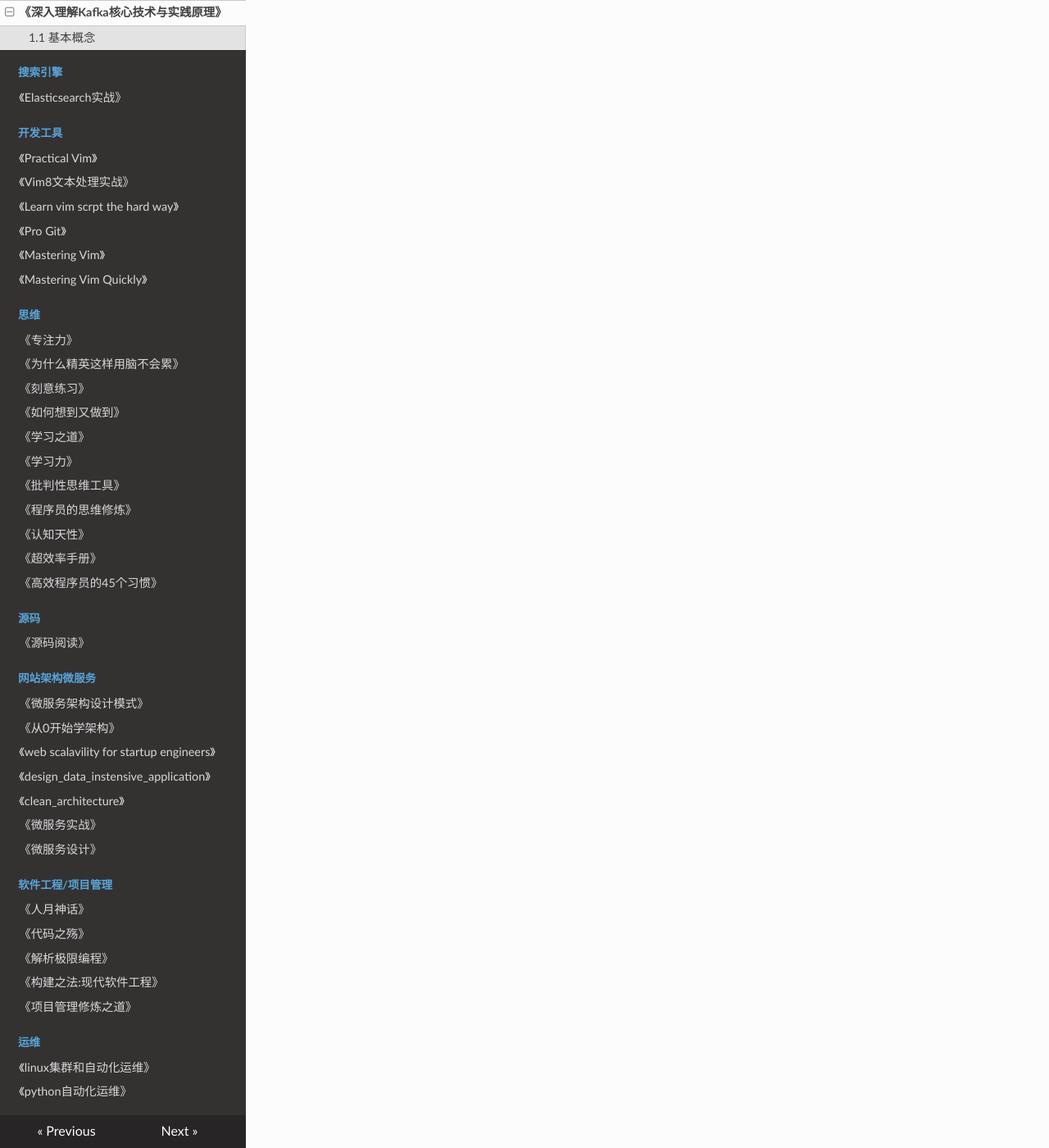
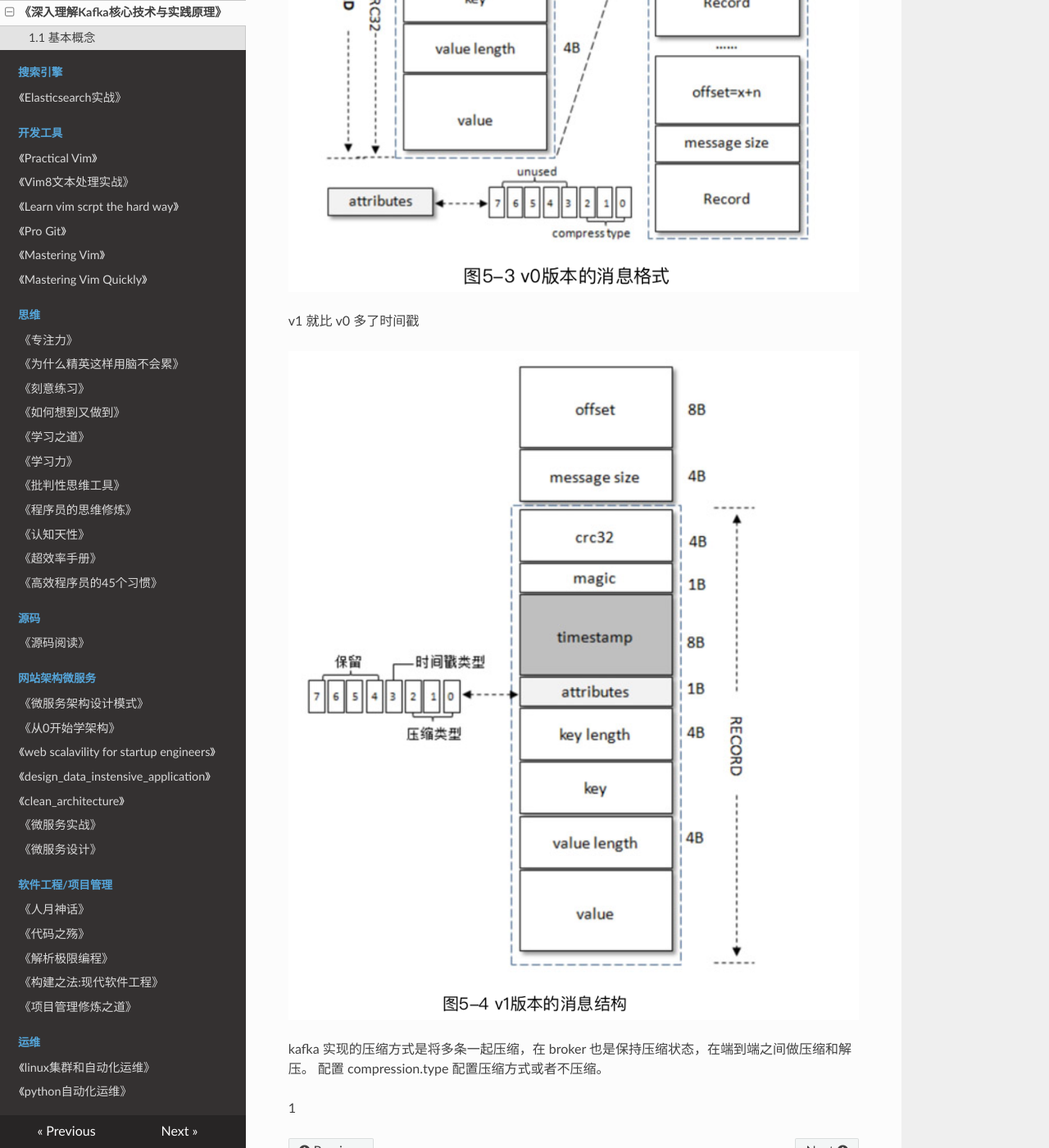
Before and after one commit to PegasusWang/booknotes, an MkDocs documentation site: the page built from docs/分布式/深入理解Kafka核心设计与实践原理/深入理解Kafka核心设计与实践原理.md, in a window 1280 px wide and 1400 px high, scrolled down 7411 px. Shown: the whole window at 82% size. Built offline with MkDocs 1.6.1, drawn with Linux system fonts in a browser that asks for light colours; nearby versions of some CDN libraries; old or Windows-style settings are respelled for this version of MkDocs.

Commit message:
kafka 日志格式演变

```diff
--- a/docs/分布式/深入理解Kafka核心设计与实践原理/深入理解Kafka核心设计与实践原理.md
+++ b/docs/分布式/深入理解Kafka核心设计与实践原理/深入理解Kafka核心设计与实践原理.md
@@ -299,3 +299,20 @@
 
 
 # 5. 日志存储
+
+### 5.1 文件目录布局
+
+![](./5-1日志关系.png)
+
+### 5.2 日志格式演变
+
+![](./5-3日志v0版本.png)
+
+v1 就比 v0 多了时间戳
+
+![](./5-4日志v1版本.png)
+
+kafka 实现的压缩方式是将多条一起压缩，在 broker 也是保持压缩状态，在端到端之间做压缩和解压。
+配置 compression.type 配置压缩方式或者不压缩。
+
+1[](./5-7消息v2.png)
```
Also changed, not shown: docs/分布式/深入理解Kafka核心设计与实践原理/5-1日志关系.png (added), docs/分布式/深入理解Kafka核心设计与实践原理/5-3日志v0版本.png (added), docs/分布式/深入理解Kafka核心设计与实践原理/5-4日志v1版本.png (added), docs/分布式/深入理解Kafka核心设计与实践原理/5-7消息v2.png (added).
